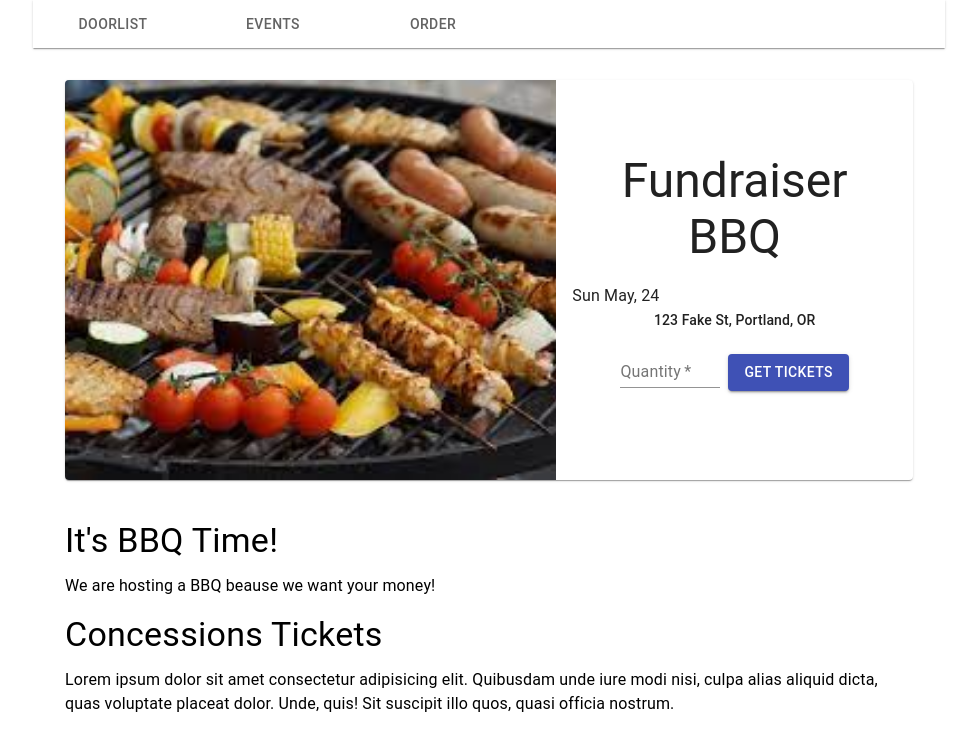
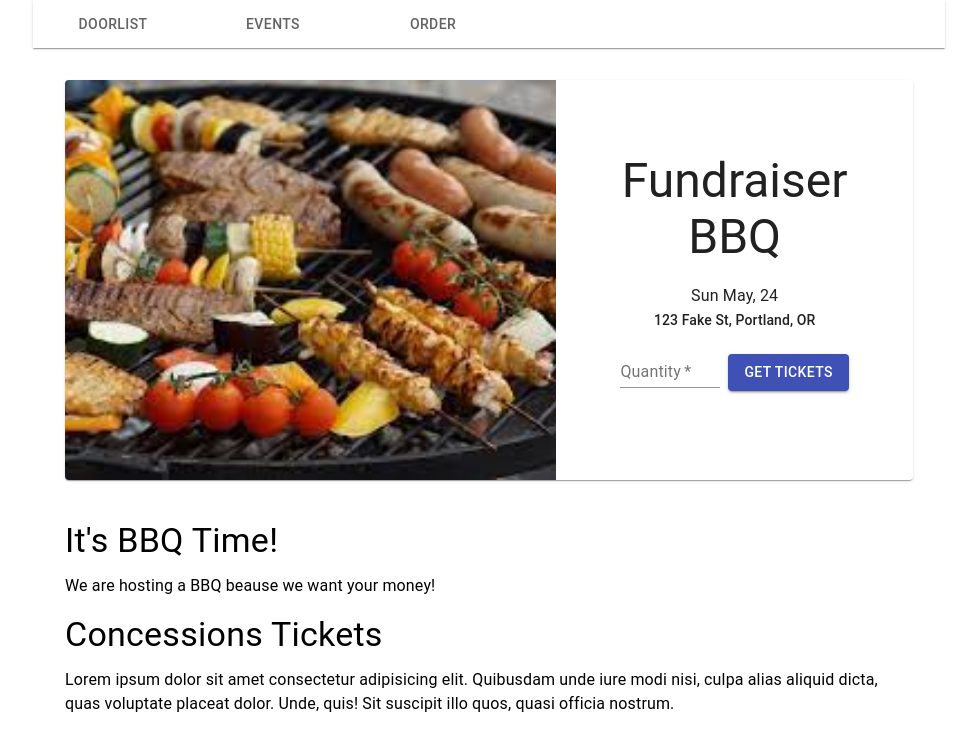
Before and after one commit to wpapsco/capstone-mockup, a React (Create React App) app: page /events/1 in a window 1280 px wide. Shown: the top 750 px of the page, without its empty margins (151-1128 px from the left). Built offline with nearby package versions, Linux system fonts and the light colour scheme.

Commit message:
fix showtime alignment

```diff
--- a/src/components/Showtime.tsx
+++ b/src/components/Showtime.tsx
@@ -3,7 +3,7 @@ import Typography from '@material-ui/core/Typography'
 const days = ['Sun','Mon','Tue','Wed','Thu','Fri','Sat']
 const months = ['Jan','Feb','Mar','Apr','May','Jun','Jul','Aug','Sep','Oct','Nov','Dec']
 
-export default function Showtime({date}: {date: Date}) {
+export default function Showtime({align, date}: {align: 'center' | 'left' | undefined, date: Date}) {
     const showtime = `${days[date.getDay()]} ${months[date.getMonth()]}, ${date.getDate()+1}`
-    return <Typography variant="subtitle1">{showtime}</Typography>
+    return <Typography align={align} variant="subtitle1">{showtime}</Typography>
 }
--- a/src/features/events/EventPage.tsx
+++ b/src/features/events/EventPage.tsx
@@ -52,6 +52,9 @@ const useStyles = makeStyles((theme) => ({
     },
     qtyField: {
         maxWidth: '100px',
+    },
+    showtime: {
+        textAlign: 'center'
     }
 }))
 
@@ -84,7 +87,7 @@ export default function EventPage() {
                 <CardMedia className={classes.heroImage} image={imgUrl}/>
                 <CardContent className={classes.cardContents}>
                     <Typography component="h1" variant="h3" align="center" gutterBottom>{eventName}</Typography>
-                    <Showtime date={date} />
+                    <Showtime align='center' date={date} />
                     <Typography variant="subtitle2" align="center">{address}</Typography>
 
                     <CardActions className={classes.cardActions}>
--- a/src/features/events/EventRow.tsx
+++ b/src/features/events/EventRow.tsx
@@ -35,7 +35,7 @@ export default function EventRow(props: EventDetails) {
             <Card className={classes.root}>
                 <CardContent className={classes.cardContents}>
                     <Typography variant='h5' component='h2'>{props.name}</Typography>
-                    <Showtime date={props.date} />
+                    <Showtime align='left' date={props.date} />
                     <Typography variant='body1'>{props.shortDesc}</Typography>
                     <Link to={`/events/${props.id}`}>View Event</Link>
                 </CardContent>
```
